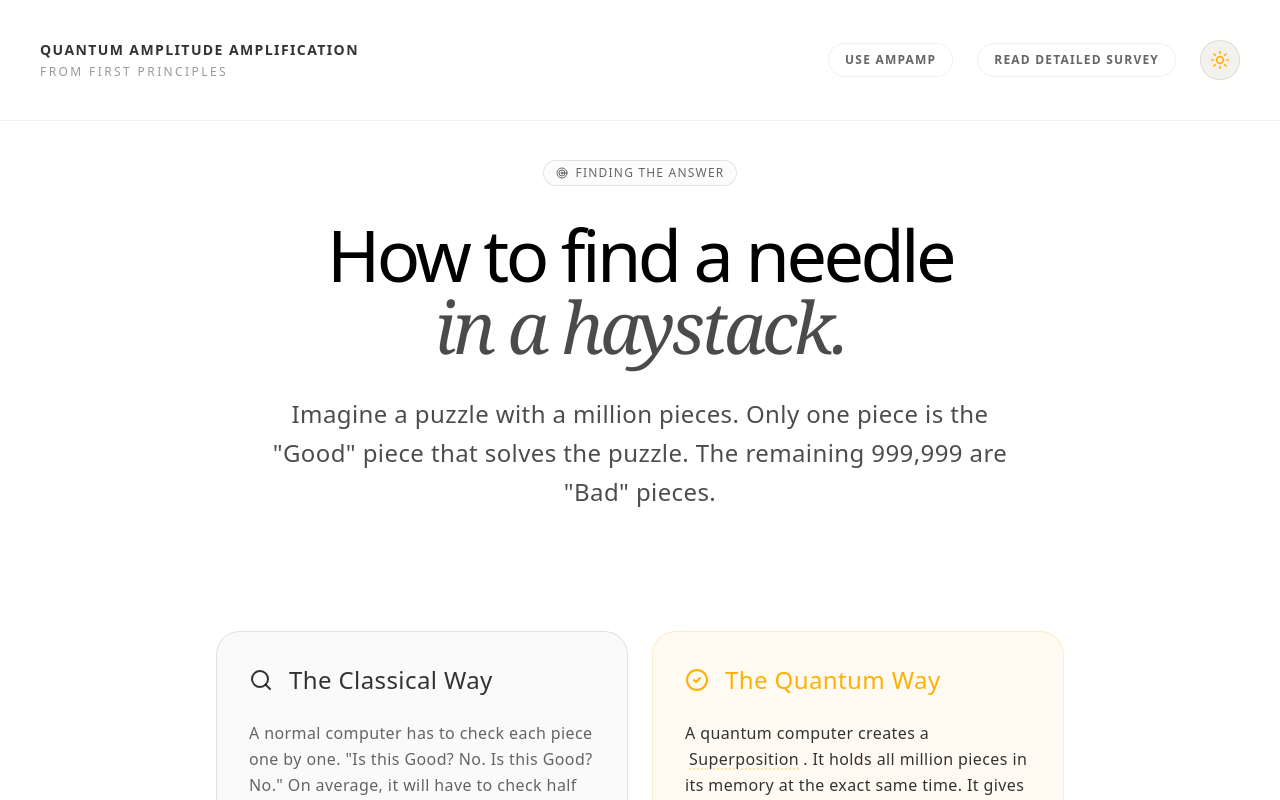
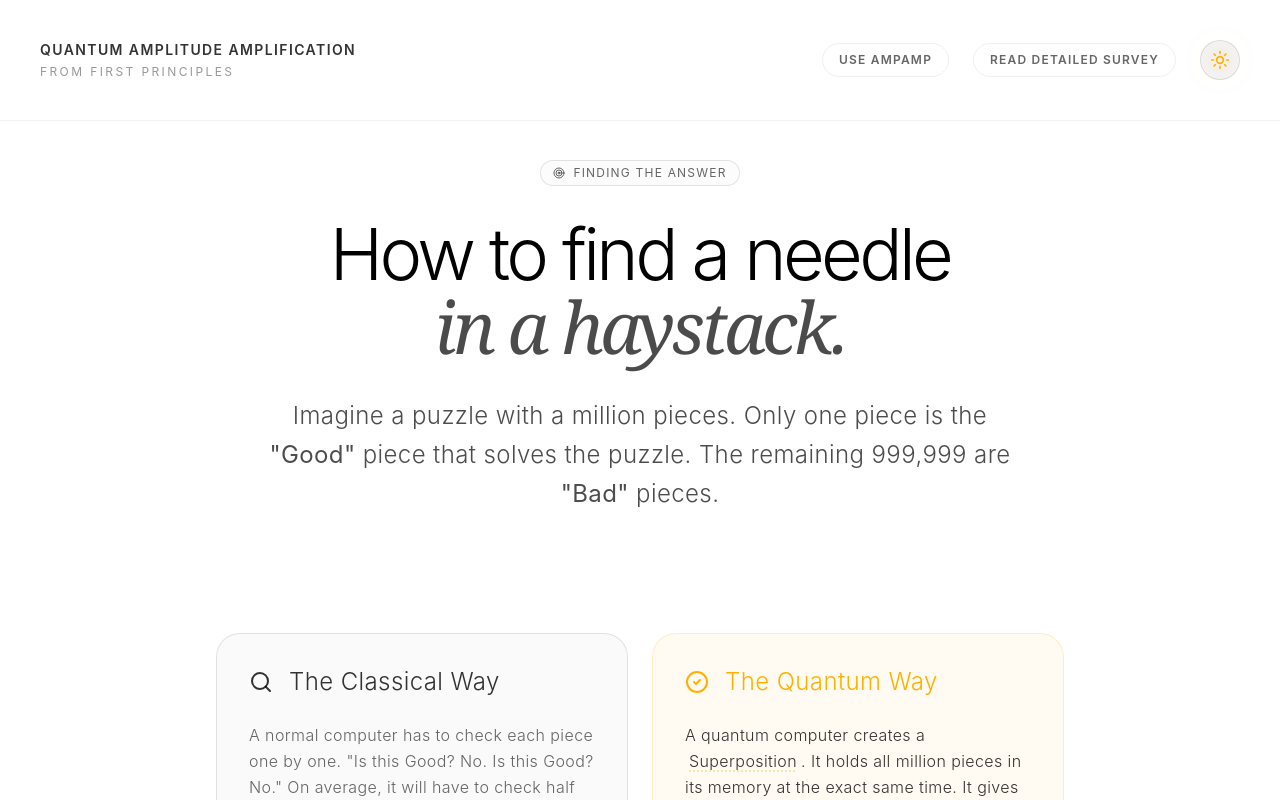
Before and after one commit to QuantumAmplification/QuantumAmplitudeAmplification, a Next.js app: page / in a window 1280 px wide. Shown: the top 800 px of the page. Built offline with nearby package versions, Linux system fonts and the light colour scheme.

Commit message:
solve build errors

```diff
--- a/src/app/globals.css
+++ b/src/app/globals.css
@@ -12,7 +12,7 @@
   --color-primary-glow: var(--primary-glow);
   --color-axis: var(--axis-color);
 
-  --font-sans: var(--font-inter);
+  --font-sans: Inter, ui-sans-serif, system-ui, -apple-system, BlinkMacSystemFont, "Segoe UI", sans-serif;
 }
 
 :root {
--- a/src/app/layout.tsx
+++ b/src/app/layout.tsx
@@ -1,13 +1,7 @@
 import type { Metadata } from "next";
-import { Inter } from "next/font/google";
 import "katex/dist/katex.min.css";
 import "./globals.css";
 import { ThemeProvider } from "@/components/ThemeProvider";
-
-const inter = Inter({
-  variable: "--font-inter",
-  subsets: ["latin"],
-});
 
 export const metadata: Metadata = {
   title: "AETHER - Grover's Algorithm",
@@ -21,7 +15,7 @@ export default function RootLayout({
 }>) {
   return (
     <html lang="en" suppressHydrationWarning>
-      <body className={`${inter.variable} antialiased tracking-wide bg-background text-foreground min-h-screen selection:bg-primary-glow/20 selection:text-foreground`}>
+      <body className="antialiased tracking-wide bg-background text-foreground min-h-screen selection:bg-primary-glow/20 selection:text-foreground">
         <ThemeProvider attribute="class" defaultTheme="system" enableSystem>
           {children}
         </ThemeProvider>
```
